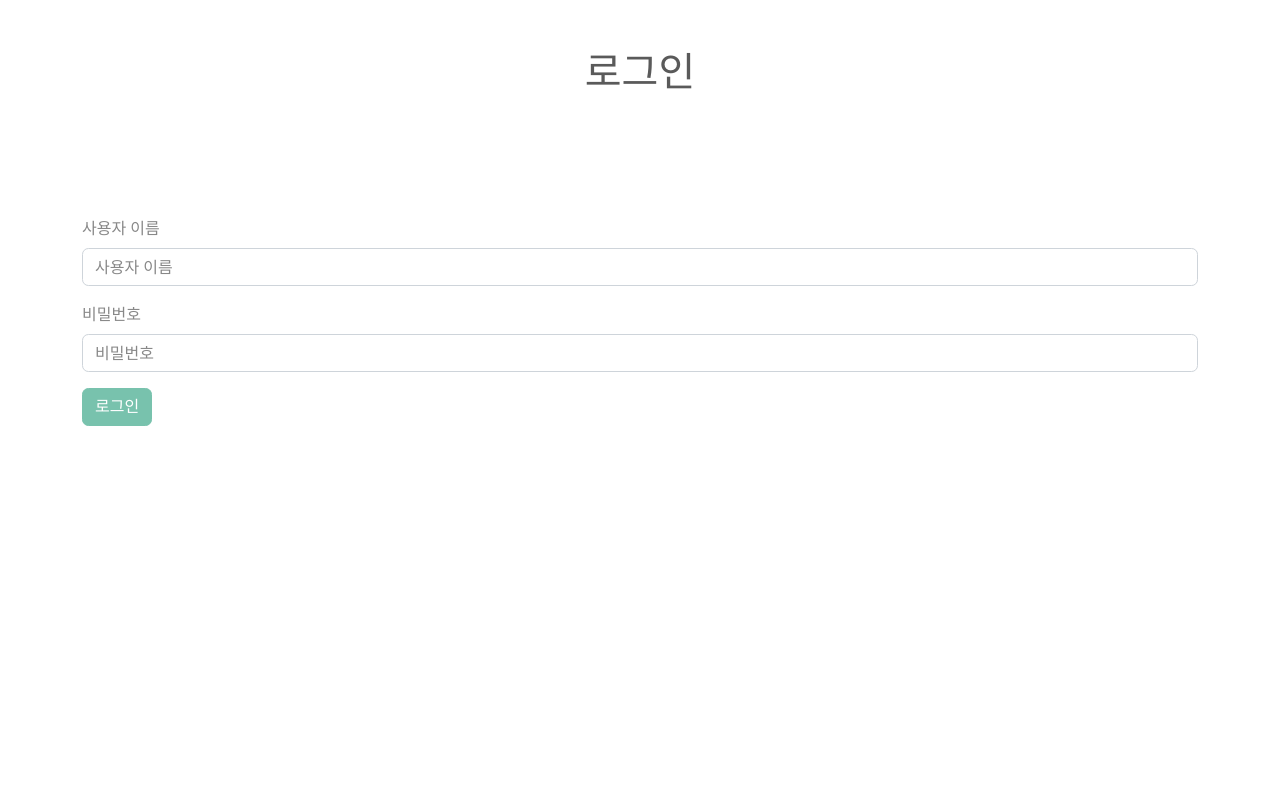
After one commit to 2-sc/Django, a Django app: page /user/login/ in a window 1280 px wide. The commit adds this page. Run offline with Django 4.2, Linux system fonts and the light colour scheme; some libraries are stand-ins or nearby versions.

Commit message:
django_login

```diff
--- a/hsh_project/hsh_project/urls.py
+++ b/hsh_project/hsh_project/urls.py
@@ -15,10 +15,12 @@ Including another URLconf
 """
 from django.contrib import admin
 from django.urls import path, include
+from user.views import home
 
 urlpatterns = [
     # 프로젝트의 url 세팅
     path('admin/', admin.site.urls),
     # 앱의 url 연동 -> user/ 를 작성하면 user 앱에 세팅된 url들을 사용할 수 있다.
-    path('user/', include('user.urls'))
+    path('user/', include('user.urls')),
+    path('', home),
 ]
--- /dev/null
+++ b/hsh_project/user/forms.py
@@ -0,0 +1,30 @@
+from django import forms
+from .models import User
+from django.contrib.auth.hashers import check_password
+
+class Loginform(forms.Form):
+    # 값 변경/검사 및 html 코드에 랜더링할 데이터 설정
+    username = forms.CharField(
+        error_messages={
+            # 상황별 에러메세지 설정
+            'required': '아이디를 입력해주세요.'
+        },
+        max_length=32, label='사용자 이름')
+    password = forms.CharField(
+        error_messages={
+            # 상황별 에러메세지 설정
+            'required': '비밀번호를 입력해주세요.'
+        },
+        widget=forms.PasswordInput, label='비밀번호')
+
+    def clean(self):
+        cleaned_data = super().clean()
+        username = cleaned_data.get('username') # username 필드에 있는 값 가져오기
+        password = cleaned_data.get('password') # password 필드에 있는 값 가져오기
+
+        if username and password: # 값이 둘다 존재한다면
+            user = User.objects.get(username=username) # username 과 일치하는 유저 객체 불러오기
+            if not check_password(password, user.password): # 입력한 password 와 유저 password 가 다르면
+                self.add_error('password', '비밀번호를 틀렸습니다') # 에러 메세지 출력
+            else: # 아니라면
+                self.user_id = user.id # 해당 유저 아이디 값을 폼을 호출한 유저의 아이디에 저장
--- /dev/null
+++ b/hsh_project/user/templates/base.html
@@ -0,0 +1,36 @@
+<html>
+  <head>
+    <!-- Required meta tags -->
+    <meta charset="utf-8" />
+    <meta
+      name="viewport"
+      content="width=device-width, initial-scale=1, shrink-to-fit=no"
+    />
+    <link rel="stylesheet" href="/static/bootstrap.min.css" />
+    <!-- <link
+      rel="stylesheet"
+      href="https://cdn.jsdelivr.net/npm/bootstrap@4.3.1/dist/css/bootstrap.min.css"
+      integrity="sha384-ggOyR0iXCbMQv3Xipma34MD+dH/1fQ784/j6cY/iJTQUOhcWr7x9JvoRxT2MZw1T"
+      crossorigin="anonymous"
+    /> -->
+  </head>
+  <body>
+    <div class="container">{% block contents %} {% endblock %}</div>
+
+    <script
+      src="https://code.jquery.com/jquery-3.3.1.slim.min.js"
+      integrity="sha384-q8i/X+965DzO0rT7abK41JStQIAqVgRVzpbzo5smXKp4YfRvH+8abtTE1Pi6jizo"
+      crossorigin="anonymous"
+    ></script>
+    <script
+      src="https://cdn.jsdelivr.net/npm/popper.js@1.14.7/dist/umd/popper.min.js"
+      integrity="sha384-UO2eT0CpHqdSJQ6hJty5KVphtPhzWj9WO1clHTMGa3JDZwrnQq4sF86dIHNDz0W1"
+      crossorigin="anonymous"
+    ></script>
+    <script
+      src="https://cdn.jsdelivr.net/npm/bootstrap@4.3.1/dist/js/bootstrap.min.js"
+      integrity="sha384-JjSmVgyd0p3pXB1rRibZUAYoIIy6OrQ6VrjIEaFf/nJGzIxFDsf4x0xIM+B07jRM"
+      crossorigin="anonymous"
+    ></script>
+  </body>
+</html>
--- /dev/null
+++ b/hsh_project/user/templates/login.html
@@ -0,0 +1,32 @@
+{% extends "base.html" %} {% block contents %}
+<div class="row mt-5">
+  <div class="col-12 text-center">
+    <h1>로그인</h1>
+  </div>
+</div>
+<div class="row mt-5">
+  <div class="col-12">{{ error }}</div>
+</div>
+<div class="row mt-5">
+  <div class="col-12">
+    <form method="POST" action=".">
+      <!-- 크로스 도메인(외부에서 데이터를 전달)을 막기 위함-->
+      {% csrf_token %} {% for field in form %}
+      <div class="form-group mt-3">
+        <label for="{{ field.id_for_label }}">{{ field.label }}</label>
+        <input
+          type="{{ field.field.widget.input_type }}"
+          class="form-control mt-2"
+          id="{{ field.id_for_label }}"
+          placeholder="{{ field.label }}"
+          name="{{ field.name }}"
+        />
+      </div>
+      {% if field.errors %}
+      <span style="color: red">{{ field.errors }}</span>
+      {% endif %} {% endfor %}
+      <button type="submit" class="btn btn-primary mt-3">로그인</button>
+    </form>
+  </div>
+</div>
+{% endblock %}
--- a/hsh_project/user/urls.py
+++ b/hsh_project/user/urls.py
@@ -5,5 +5,7 @@ from . import views
 urlpatterns = [
     # 앱의 url 세팅
     # 뷰 연동 -> user/ 이후 register/ 을 작성하면 views 에 있는 register 함수 불러온다.
-    path('register/',views.register)
+    path('register/',views.register),
+    path('login/', views.login),
+    path('logout/', views.logout)
 ]
--- a/hsh_project/user/views.py
+++ b/hsh_project/user/views.py
@@ -1,9 +1,36 @@
+from re import L
 from django.http import HttpResponse
-from django.shortcuts import render
-from django.contrib.auth.hashers import make_password
+from django.shortcuts import render, redirect
+from django.contrib.auth.hashers import make_password, check_password
 from .models import User
+from .forms import Loginform
 
 # Create your views here.
+
+def home(request):
+    user_id = request.session.get('user')
+    if user_id:
+        userinfo = User.objects.get(pk=user_id)
+        return HttpResponse(userinfo.username)
+    else:
+        return HttpResponse('Home')
+    #return HttpResponse('Home')
+
+def login(request):
+    if request.method == 'GET': # 사이트를 접속했을 때
+        form = Loginform() # 로그인 폼 그대로 가져오기
+    elif request.method == 'POST': # 로그인 버튼을 클릭했을 때
+        form = Loginform(request.POST) # 로그인 폼에 값을 넣어 가져오기
+        if form.is_valid(): # 폼에 있는 데이터를 다 입력했다면
+            request.session['user'] = form.user_id # 해당 유저 아이디 값을 세션에 저장
+            return redirect('/') # 홈페이지로 이동
+    return render(request, 'login.html', {'form': form}) # 로그인 폼을 html 에 랜더링
+
+def logout(request):
+    if request.session.get('user'): # 세션값이 있다면(=로그인 되어있다면)
+        del(request.session['user']) # 세션값 삭제
+
+    return redirect('/')
 
 def register(request):
     if(request.method == 'GET'): # 사아트를 접속했을 때
```
Also changed, not shown: hsh_project/user/templates/register.html (+2 -37 lines), hsh_project/db.sqlite3.
